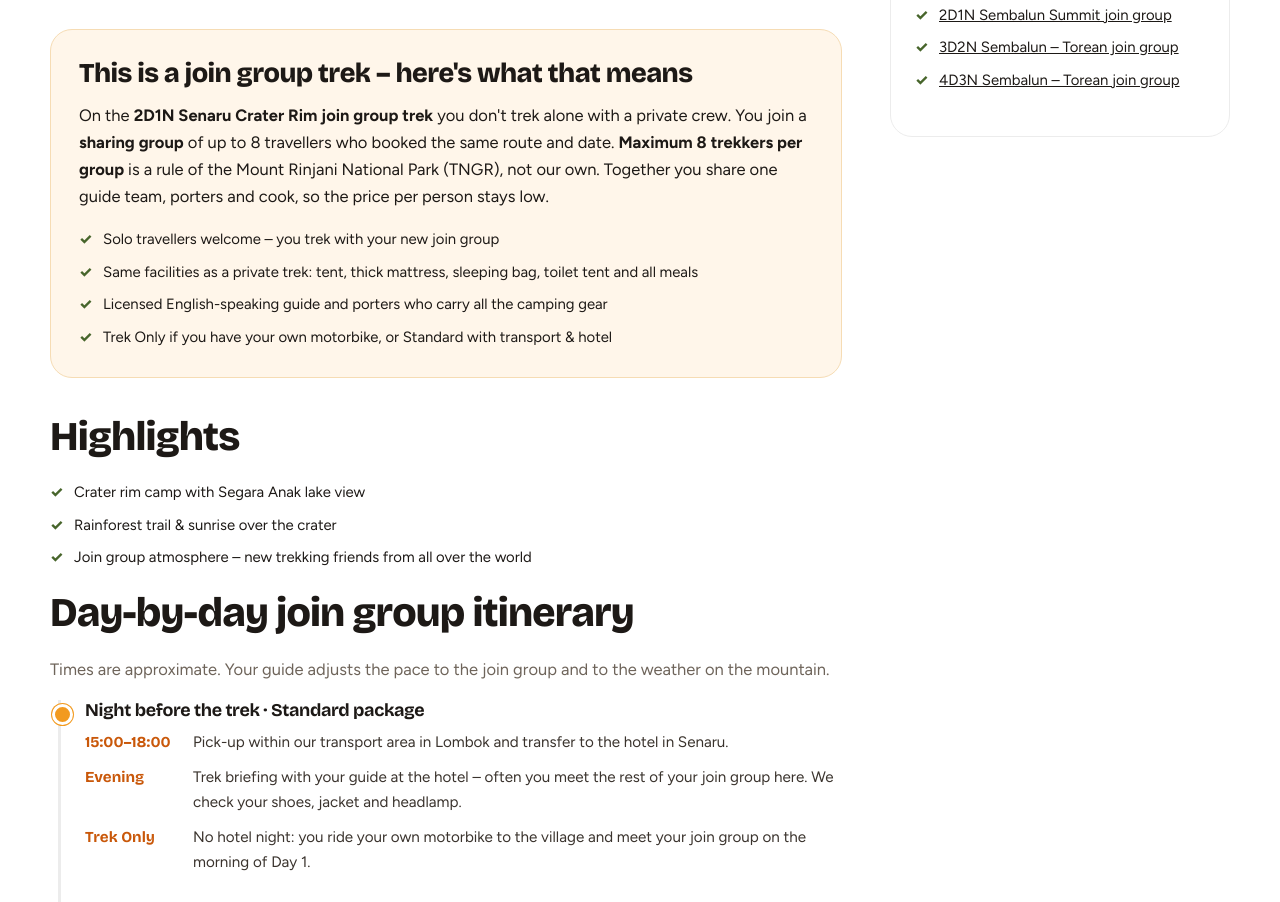
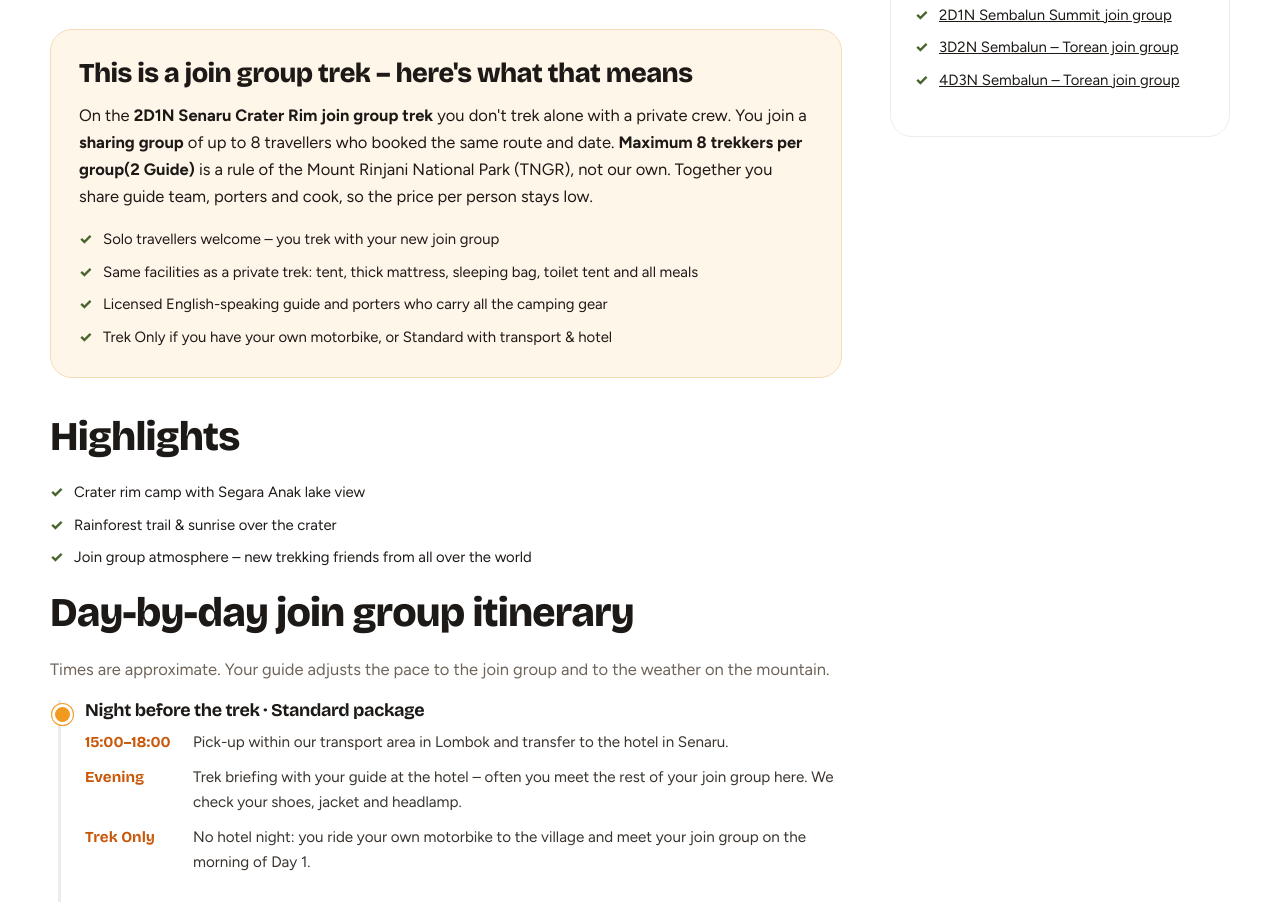
Before and after one commit to trekkingbackpacker-cyber/trekkingbackpacker, a plain HTML site: page packages/2d1n-senaru-crater-rim.html in a window 1280 px wide. Shown: the part 1221-2123 px from the top of the page. Drawn offline with nearby package versions, Linux system fonts and the light colour scheme.

Commit message:
Update 2d1n-senaru-crater-rim.html

```diff
--- a/packages/2d1n-senaru-crater-rim.html
+++ b/packages/2d1n-senaru-crater-rim.html
@@ -84,7 +84,7 @@
 
 <div class="join-box">
 <h2>This is a join group trek – here's what that means</h2>
-<p>On the <strong>2D1N Senaru Crater Rim join group trek</strong> you don't trek alone with a private crew. You join a <strong>sharing group</strong> of up to 8 travellers who booked the same route and date. <strong>Maximum 8 trekkers per group</strong> is a rule of the Mount Rinjani National Park (TNGR), not our own. Together you share one guide team, porters and cook, so the price per person stays low.</p>
+<p>On the <strong>2D1N Senaru Crater Rim join group trek</strong> you don't trek alone with a private crew. You join a <strong>sharing group</strong> of up to 8 travellers who booked the same route and date. <strong>Maximum 8 trekkers per group<strong>(2 Guide)</strong></strong> is a rule of the Mount Rinjani National Park (TNGR), not our own. Together you share  guide team, porters and cook, so the price per person stays low.</p>
 <ul class="ticks"><li>Solo travellers welcome – you trek with your new join group</li><li>Same facilities as a private trek: tent, thick mattress, sleeping bag, toilet tent and all meals</li><li>Licensed English-speaking guide and porters who carry all the camping gear</li><li>Trek Only if you have your own motorbike, or Standard with transport &amp; hotel</li></ul>
 </div>
 
```
